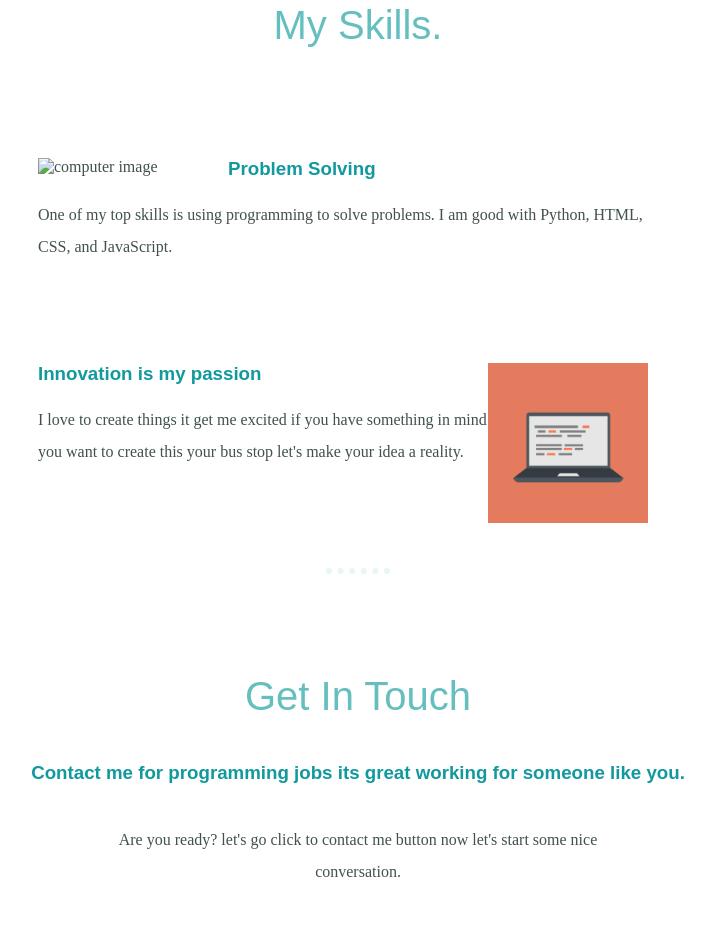
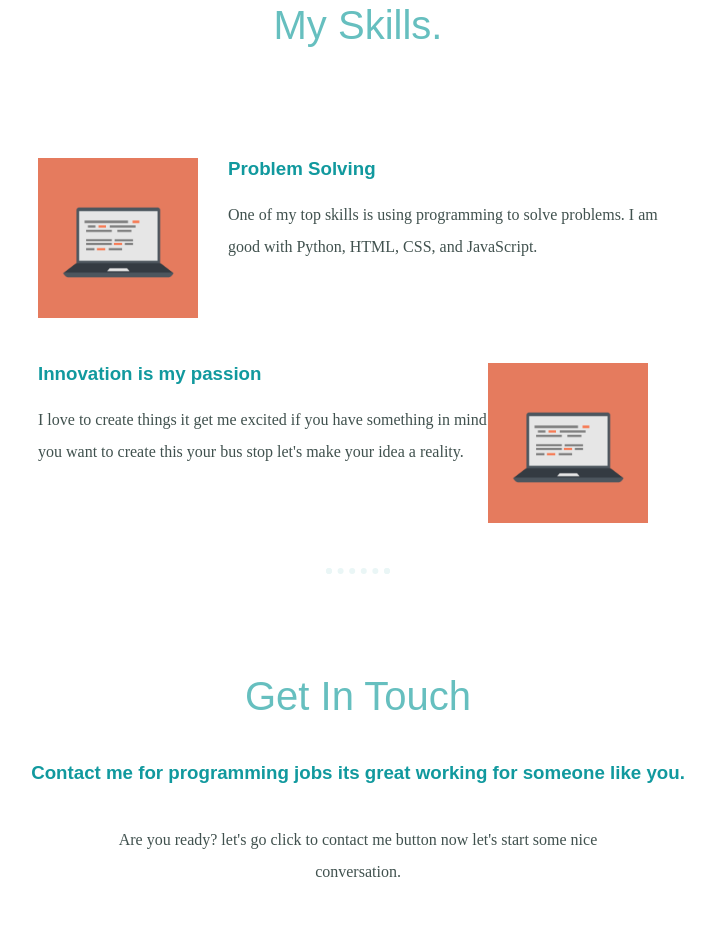
Before and after one commit to Jerryseazia/cv, a plain HTML site: page index.html in a window 1280 px wide. Shown: the part 1996-2931 px from the top of the page, without its empty margins (282-997 px from the left). Drawn offline with Linux system fonts and the light colour scheme.

Commit message:
Update index.html

```diff
--- a/index.html
+++ b/index.html
@@ -38,7 +38,7 @@
     <div class="skills">
       <h2>My Skills.</h2>
       <div class="skill-row">
-        <img class="flaticon-image" src="src="computer.png" alt="computer image">
+        <img class="flaticon-image" src="computer.png" alt="computer image">
         <h3>Problem Solving</h3>
         <p>One of my top skills is using programming to solve problems. I am good with Python, HTML, CSS, and JavaScript.  </p>
       </div>
```
